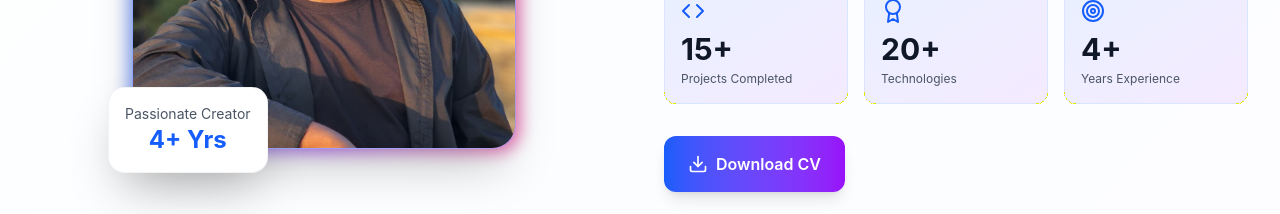
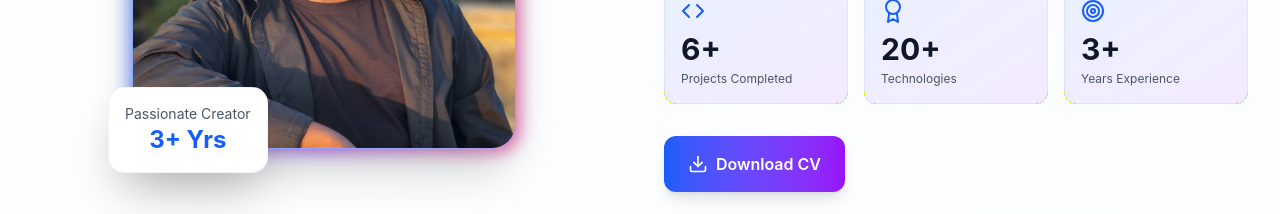
Before and after one commit to Megatrlynn/portfolio, a React (Vite) app: page / in a window 1280 px wide. Shown: the part 1420-1634 px from the top of the page. Built offline with nearby package versions, Linux system fonts and the light colour scheme; no server answers; the database is empty.

Commit message:
Minor changes and finalization

```diff
--- a/src/components/About.tsx
+++ b/src/components/About.tsx
@@ -27,9 +27,9 @@ const skills = [
 ];
 
 const stats = [
-  { label: 'Projects Completed', value: '15+', icon: FiCode },
+  { label: 'Projects Completed', value: '6+', icon: FiCode },
   { label: 'Technologies', value: '20+', icon: FiAward },
-  { label: 'Years Experience', value: '4+', icon: FiTarget },
+  { label: 'Years Experience', value: '3+', icon: FiTarget },
 ];
 
 const About = () => {
@@ -224,7 +224,7 @@ const About = () => {
               >
                 <div className="text-center">
                   <p className="text-sm text-gray-600 dark:text-gray-400">Passionate Creator</p>
-                  <p className="text-2xl font-bold text-blue-600 dark:text-blue-400">4+ Yrs</p>
+                  <p className="text-2xl font-bold text-blue-600 dark:text-blue-400">3+ Yrs</p>
                 </div>
               </motion.div>
             </div>
```
